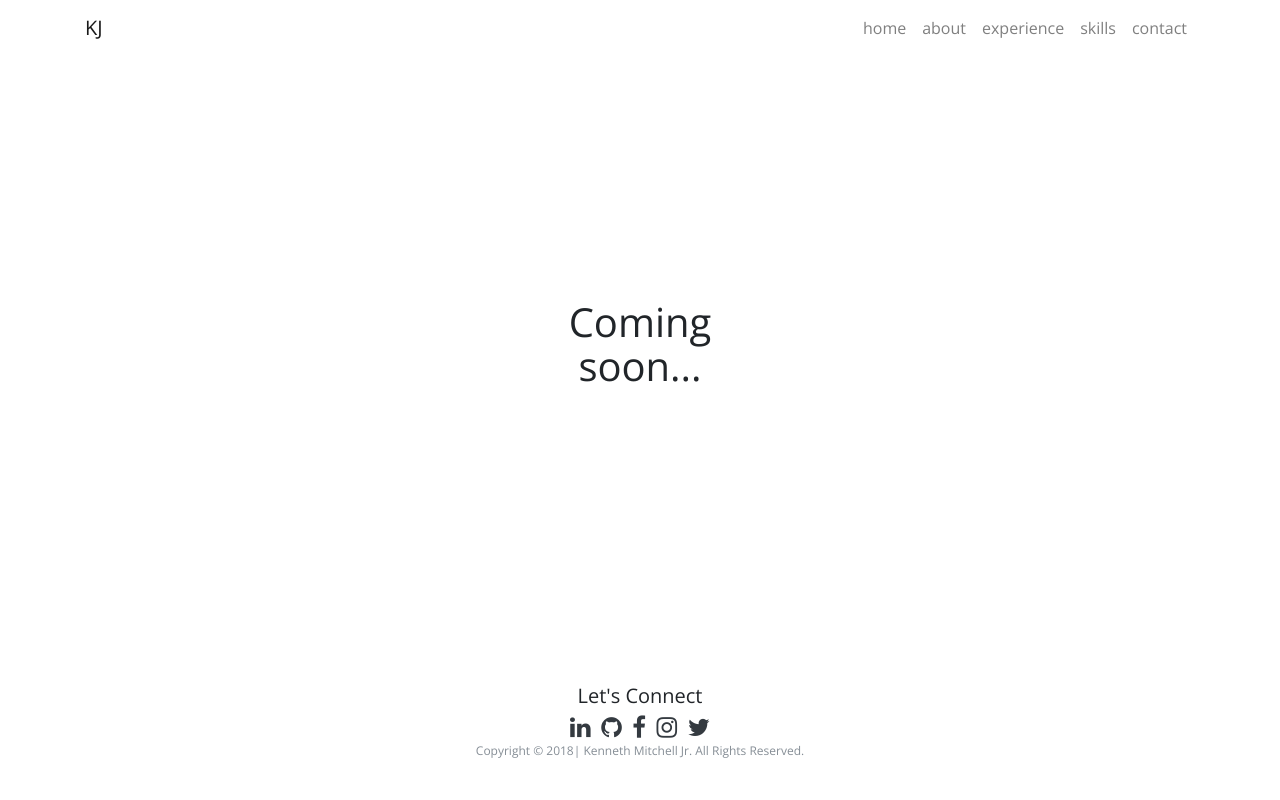
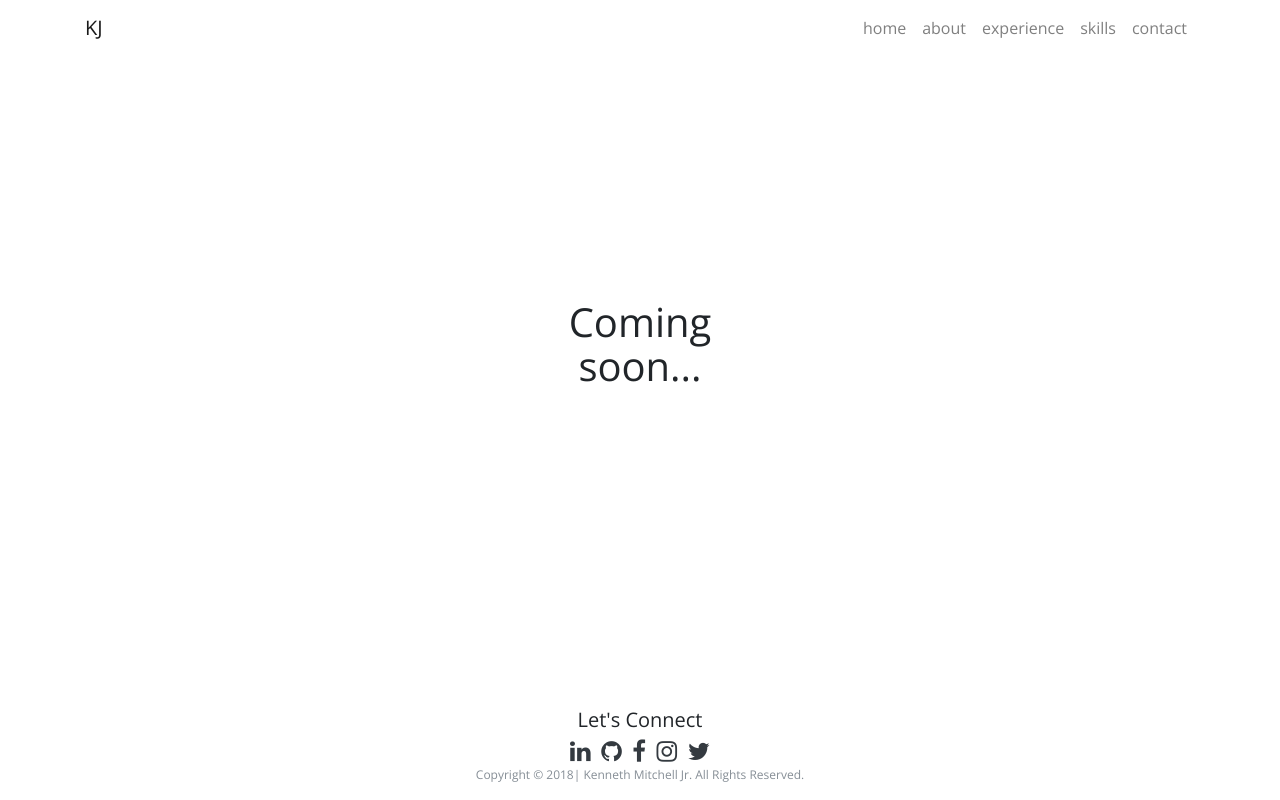
Before and after one commit to kjmitchelljr/kjmitchelljr, a website: page src/index.html in a window 1280 px wide. Drawn offline with nearby package versions, Linux system fonts and the light colour scheme.

Commit message:
removed bottom padding from footer

```diff
--- a/src/index.html
+++ b/src/index.html
@@ -55,7 +55,7 @@
       <div class="container">
         <div class="row">
           <div class="col text-center">
-            <div class="py-4">
+            <div class="pt-4">
               <h1 class="h5">Let's Connect</h1>
               <div>
                   <a href="https://www.linkedin.com/in/kjmitchelljr" target="_blank"><i class="fa fa-linkedin text-dark"></i> </a>
```
